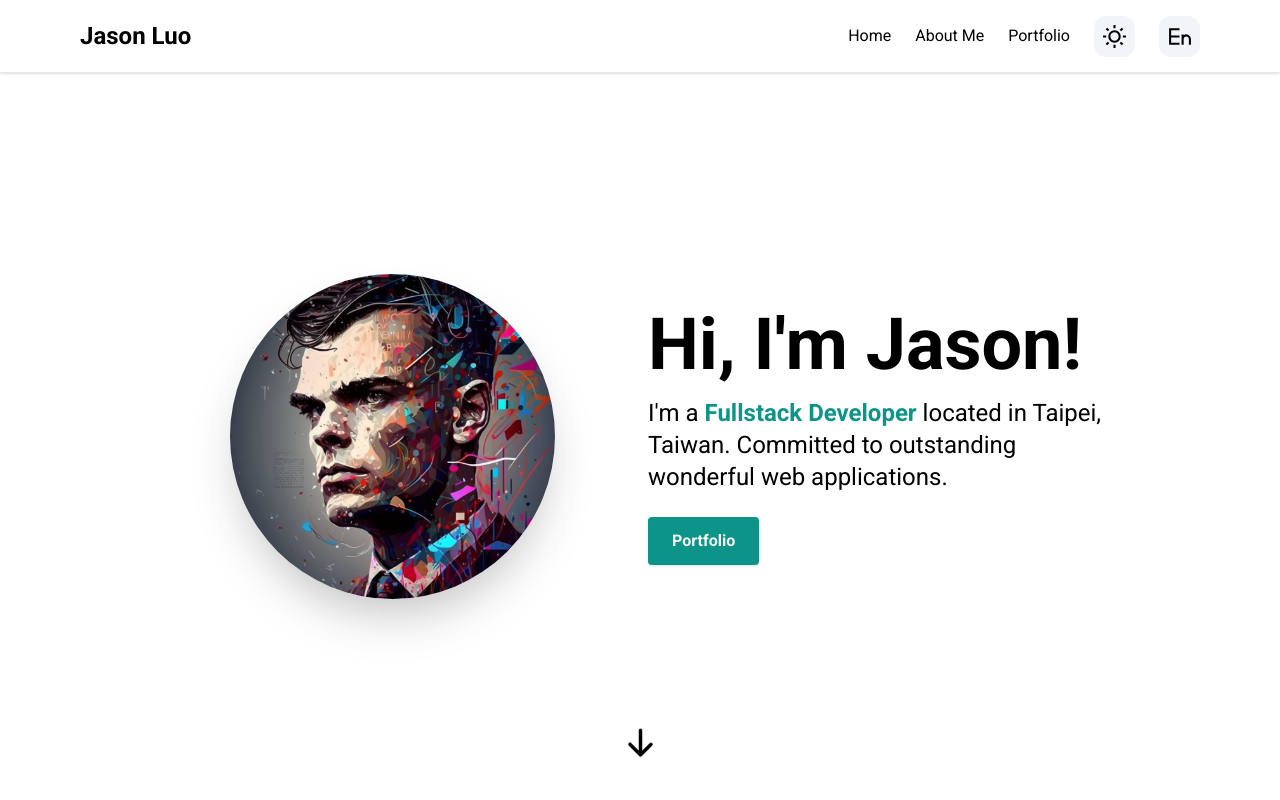
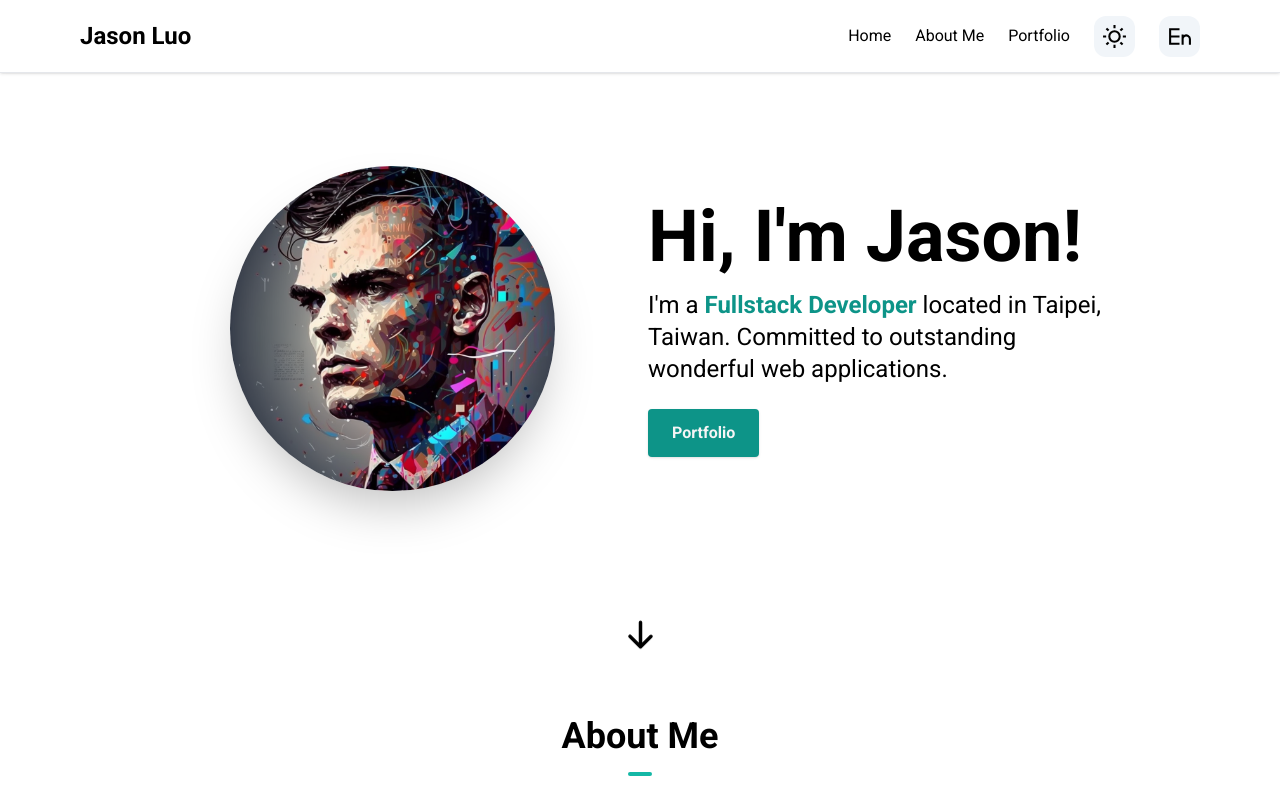
Before and after one commit to jasonluo07/jasonluo07-brand, a Next.js app: page / in a window 1280 px wide. Shown: the top 800 px of the page. Built offline with nearby package versions, Linux system fonts and the light colour scheme.

Commit message:
style: Add margin-top to HeroSection

```diff
--- a/src/app/components/HeroSection.tsx
+++ b/src/app/components/HeroSection.tsx
@@ -11,7 +11,7 @@ const HeroSection = function ({ className }: HeroSectionProps) {
   return (
     <section
       id="hero"
-      className={`relative flex flex-col items-center justify-center text-center md:flex-row md:text-left ${className}`}
+      className={`relative mt-[-108px] flex flex-col items-center justify-center text-center md:flex-row md:text-left ${className}`}
     >
       <div className="flex w-2/3 justify-center md:w-1/2">
         <Image src="/Alan_Turing.png" width={325} height={325} className="rounded-full shadow-2xl" alt="Alan Turing" />
```
